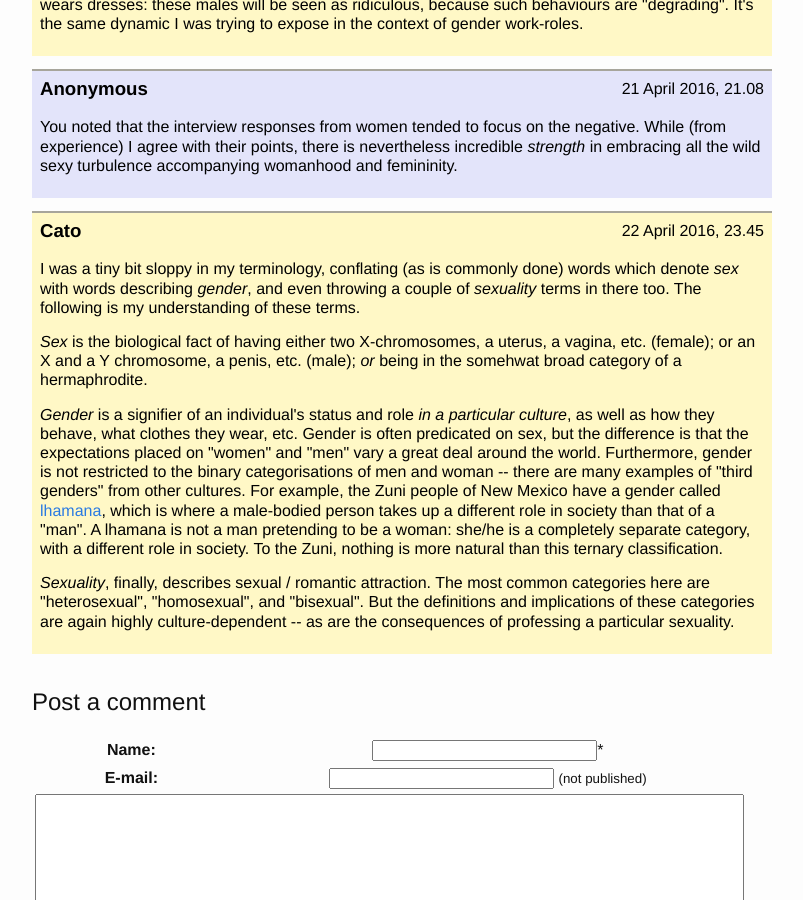
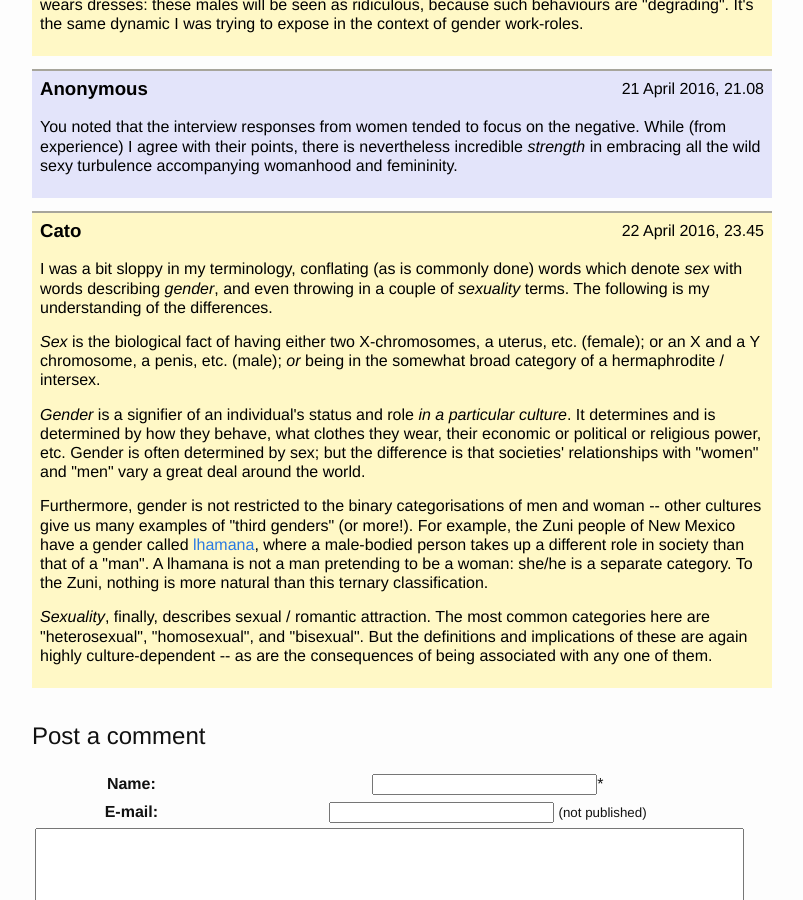
Before and after one commit to Allium/WithoutHeadOrFoot, a Jekyll site: the page built from _posts/2016-04-19-Skirts-and-Trousers.md, in a window 1280 px wide and 900 px high, scrolled down 9806 px. Shown: the whole window, without its empty margins (238-1041 px from the left). Built offline with Jekyll 4.4.1, drawn with Linux system fonts in a browser that asks for light colours; comment, search, counter and statistics services are not loaded.

Commit message:
Comment typos

```diff
--- a/_posts/2016-04-19-Skirts-and-Trousers.md
+++ b/_posts/2016-04-19-Skirts-and-Trousers.md
@@ -258,8 +258,9 @@ Of course, the problem with any solution to social inequality is its sheer inade
     <span class="date">22 April 2016, 23.45</span>
 <br>
     <br>
-	<p>I was a tiny bit sloppy in my terminology, conflating (as is commonly done) words which denote <i>sex</i> with words describing <i>gender</i>, and even throwing a couple of <i>sexuality</i> terms in there too. The following is my understanding of these terms.</p>
-	<p><i>Sex</i> is the biological fact of having either two X-chromosomes, a uterus, a vagina, etc. (female); or an X and a Y chromosome, a penis, etc. (male); <i>or</i> being in the somehwat broad category of a hermaphrodite.</p>
-	<p><i>Gender</i> is a signifier of an individual's status and role <i>in a particular culture</i>, as well as how they behave, what clothes they wear, etc. Gender is often predicated on sex, but the difference is that the expectations placed on "women" and "men" vary a great deal around the world. Furthermore, gender is not restricted to the binary categorisations of men and woman -- there are many examples of "third genders" from other cultures. For example, the Zuni people of New Mexico have a gender called <a href="http://www.ratical.org/many_worlds/onlyDifferent.html">lhamana</a>, which is where a male-bodied person takes up a different role in society than that of a "man". A lhamana is not a man pretending to be a woman: she/he is a completely separate category, with a different role in society. To the Zuni, nothing is more natural than this ternary classification.</p>
-	<p><i>Sexuality</i>, finally, describes sexual / romantic attraction. The most common categories here are "heterosexual", "homosexual", and "bisexual". But the definitions and implications of these categories are again highly culture-dependent -- as are the consequences of professing a particular sexuality.</p>
+	<p>I was a bit sloppy in my terminology, conflating (as is commonly done) words which denote <i>sex</i> with words describing <i>gender</i>, and even throwing in a couple of <i>sexuality</i> terms. The following is my understanding of the differences.</p>
+	<p><i>Sex</i> is the biological fact of having either two X-chromosomes, a uterus, etc. (female); or an X and a Y chromosome, a penis, etc. (male); <i>or</i> being in the somewhat broad category of a hermaphrodite / intersex.</p>
+	<p><i>Gender</i> is a signifier of an individual's status and role <i>in a particular culture</i>. It determines and is determined by how they behave, what clothes they wear, their economic or political or religious power, etc. Gender is often determined by sex; but the difference is that societies' relationships with "women" and "men" vary a great deal around the world.</p>
+	<p>Furthermore, gender is not restricted to the binary categorisations of men and woman -- other cultures give us many examples of "third genders" (or more!). For example, the Zuni people of New Mexico have a gender called <a href="http://www.ratical.org/many_worlds/onlyDifferent.html">lhamana</a>, where a male-bodied person takes up a different role in society than that of a "man". A lhamana is not a man pretending to be a woman: she/he is a separate category. To the Zuni, nothing is more natural than this ternary classification.</p>
+	<p><i>Sexuality</i>, finally, describes sexual / romantic attraction. The most common categories here are "heterosexual", "homosexual", and "bisexual". But the definitions and implications of these are again highly culture-dependent -- as are the consequences of being associated with any one of them.</p>
 </div>
```
